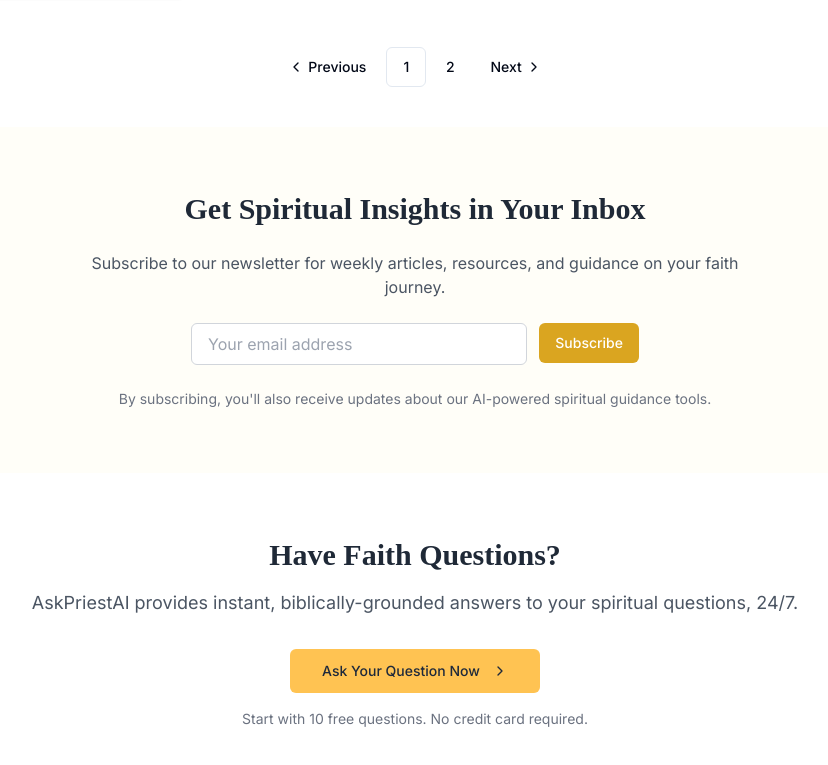
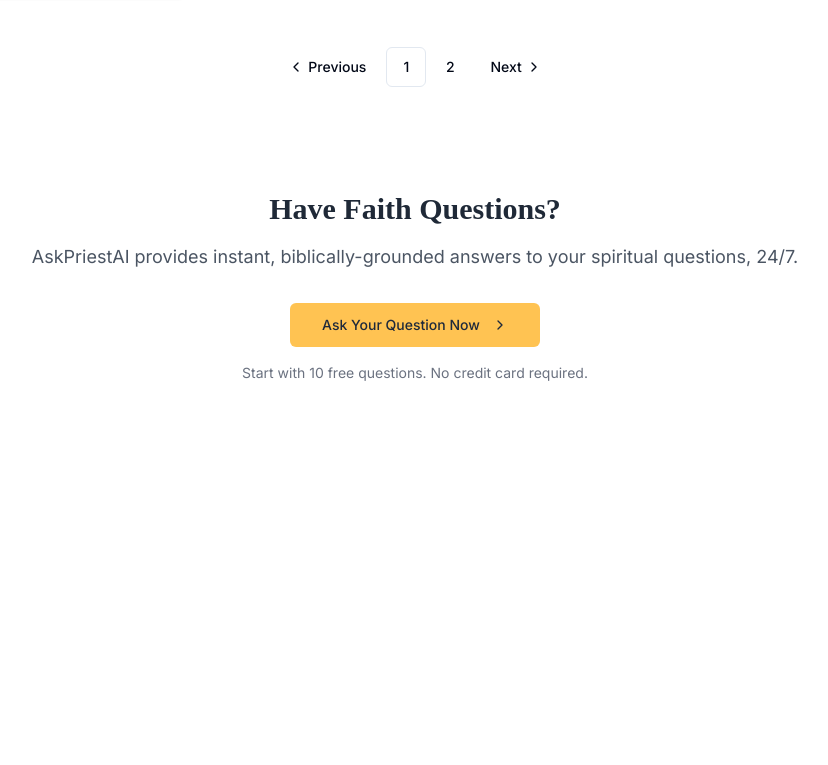
Before and after one commit to IlanVat/askpriest, a React (Vite) app: page /blog in a window 1280 px wide. Shown: the part 2893-3658 px from the top of the page, without its empty margins (225-1053 px from the left). After the commit the page ends 3340 px from the top, so only its background shows below. Built offline with nearby package versions, Linux system fonts and the light colour scheme; a web font is replaced by a local one.

Commit message:
Remove Newsletter Section
This commit removes the NewsletterSection component.

```diff
--- a/src/pages/Blog.tsx
+++ b/src/pages/Blog.tsx
@@ -5,7 +5,6 @@ import { blogPosts } from "@/data/blog";
 import { BlogHeader } from "@/components/blog/BlogHeader";
 import { FeaturedPost } from "@/components/blog/FeaturedPost";
 import { BlogPostGrid } from "@/components/blog/BlogPostGrid";
-import { NewsletterSection } from "@/components/blog/NewsletterSection";
 import { CallToAction } from "@/components/blog/CallToAction";
 import { BlogSEO } from "@/components/blog/BlogSEO";
 
@@ -52,9 +51,6 @@ const Blog = () => {
           setCategory={setCategory}
         />
 
-        {/* Newsletter Section */}
-        <NewsletterSection />
-
         {/* Call to Action */}
         <CallToAction />
       </div>
```
